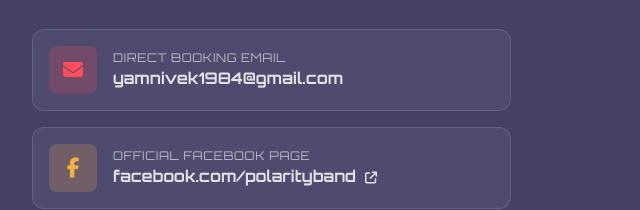
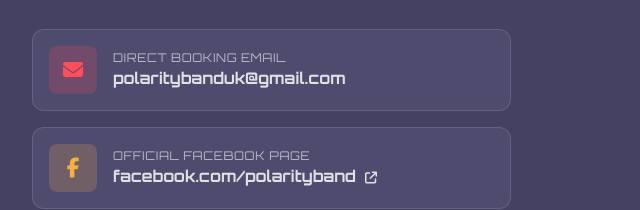
Before and after one commit to yamnivek/yamnivek.github.io, a plain HTML site: page index_working.html in a window 1280 px wide. Shown: the part 5008-5218 px from the top of the page, 0-640 px from the left. Drawn offline with nearby package versions, Linux system fonts and the light colour scheme; a web font is replaced by a local one.

Commit message:
updated email

```diff
--- a/index_working.html
+++ b/index_working.html
@@ -695,9 +695,9 @@
                       Direct Booking Email
                     </div>
                     <a
-                      href="mailto:yamnivek1984+polarity@gmail.com"
+                      href="mailto:polaritybanduk@gmail.com"
                       class="text-rock-text font-bold hover:text-rock-red transition-colors"
-                      >yamnivek1984@gmail.com</a
+                      >polaritybanduk@gmail.com</a
                     >
                   </div>
                 </div>
```
